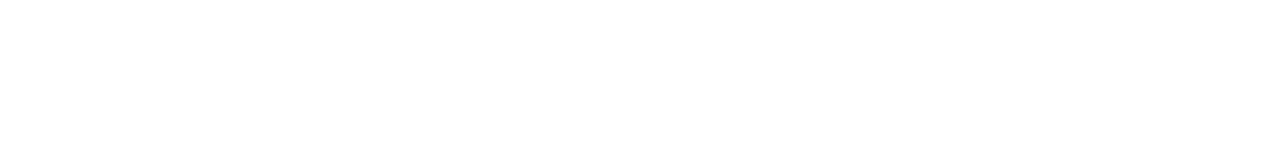
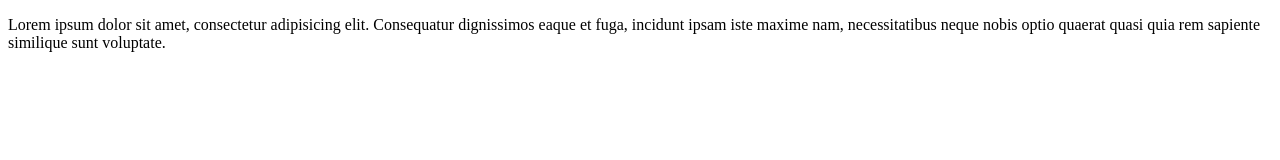
Before and after one commit to PointDisarray/eWarehouse, a plain HTML site: page index.html in a window 1280 px wide. Drawn offline with Linux system fonts and the light colour scheme.

Commit message:
second commit to check how git work inside ide

```diff
--- a/index.html
+++ b/index.html
@@ -6,5 +6,7 @@
 </head>
 <body>
 
+    <p>Lorem ipsum dolor sit amet, consectetur adipisicing elit. Consequatur dignissimos eaque et fuga, incidunt ipsam iste maxime nam, necessitatibus neque nobis optio quaerat quasi quia rem sapiente similique sunt voluptate.</p>
+
 </body>
 </html>
```
